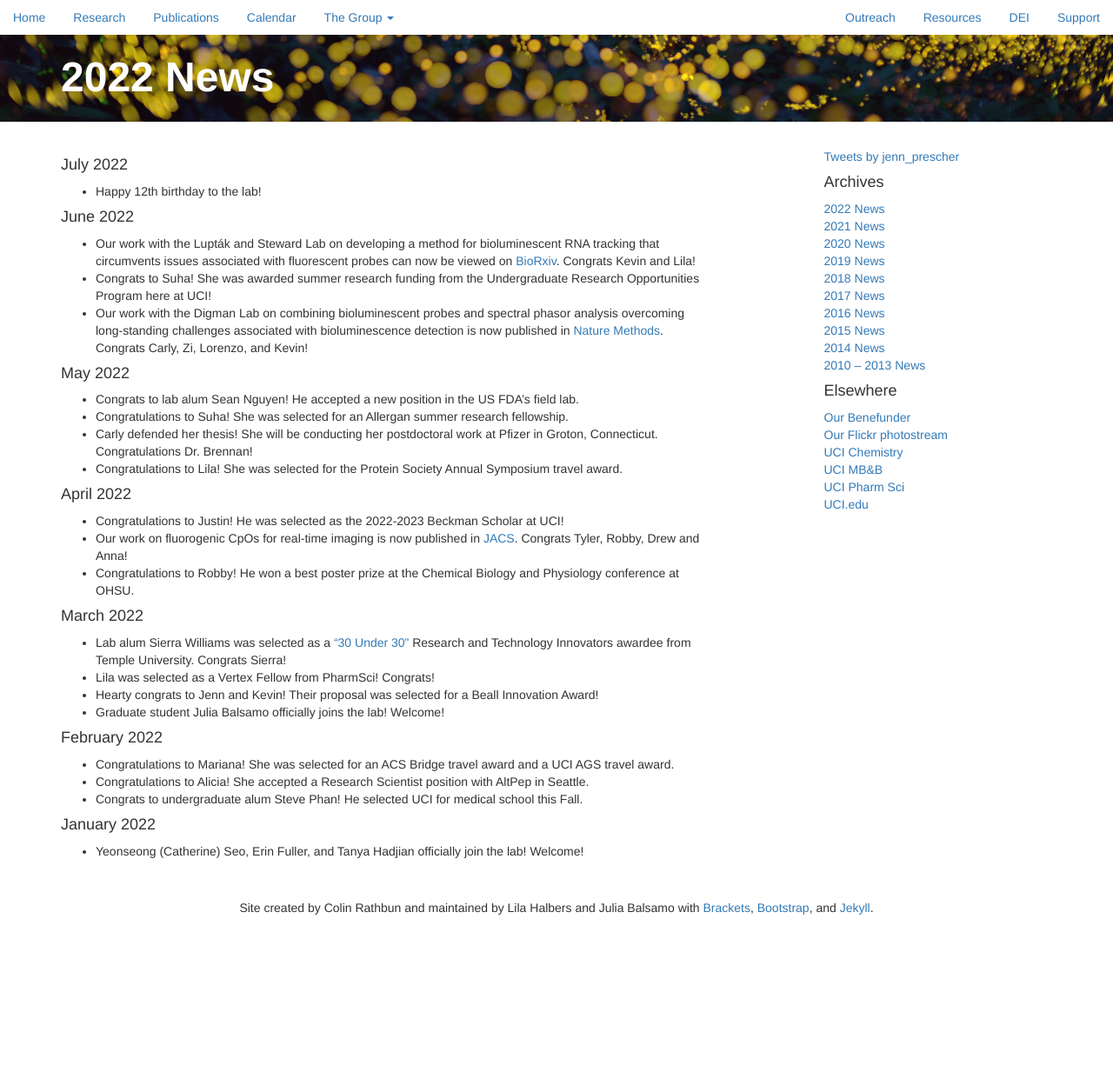
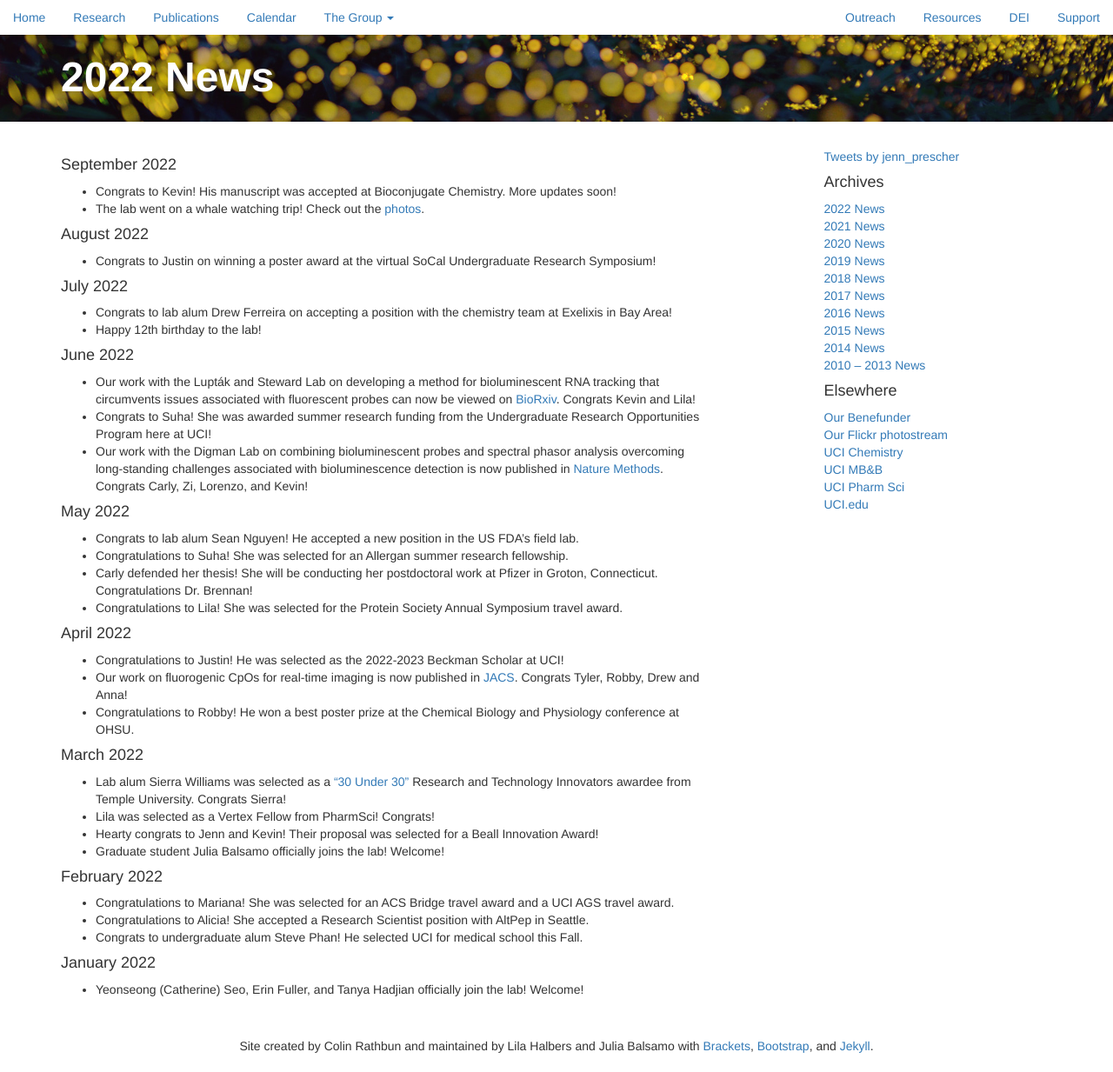
Before and after one commit to c-bun/Prescher-Lab-Site, a Jekyll site: the page built from _posts/2022-01-01-2022-News.markdown, in a window 1280 px wide. Shown: the whole page at 87% size. Built offline with Jekyll 4.4.1, drawn with Linux system fonts in a browser that asks for light colours; comment, search, counter and statistics services are not loaded; before the commit the page ends 1074 px from its top, so only the background shows below that.

Commit message:
PrescherLab_September2022_Update1

```diff
--- a/_posts/2022-01-01-2022-News.markdown
+++ b/_posts/2022-01-01-2022-News.markdown
@@ -3,7 +3,15 @@ layout: post
 title:  "2022 News"
 categories: group_update
 ---
+#### September 2022
+- Congrats to Kevin! His manuscript was accepted at Bioconjugate Chemistry. More updates soon!
+- The lab went on a whale watching trip! Check out the [photos](https://www.flickr.com/photos/194141943@N06).
+
+#### August 2022
+- Congrats to Justin on winning a poster award at the virtual SoCal Undergraduate Research Symposium!
+
 #### July 2022
+- Congrats to lab alum Drew Ferreira on accepting a position with the chemistry team at Exelixis in Bay Area!
 - Happy 12th birthday to the lab!
 
 #### June 2022
```
Also changed, not shown: _data/group.csv (+29 -29 lines).
